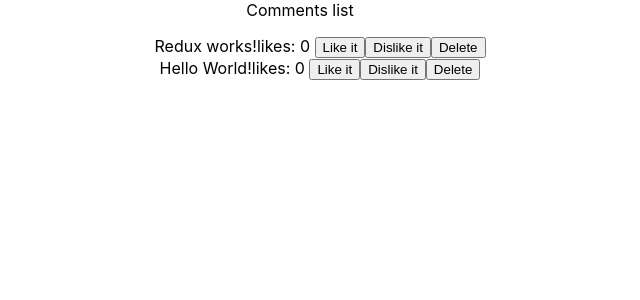
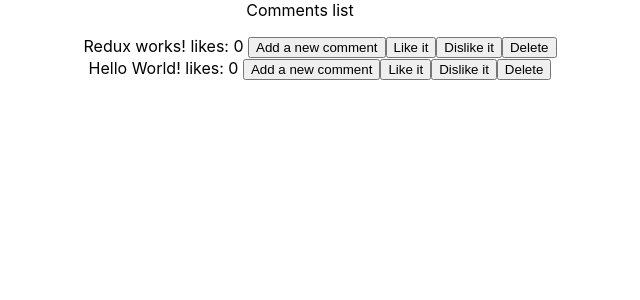
Before and after one commit to mruminski/19.7, a React (Create React App) app: page / in a window 1280 px wide. Shown: the top 300 px of the page, without its empty margins (340-980 px from the left). Built offline with nearby package versions, Linux system fonts and the light colour scheme.

Commit message:
Add btn for create a new comment

```diff
--- a/src/Comment.js
+++ b/src/Comment.js
@@ -1,9 +1,11 @@
 import React from 'react';
 
-const Comment = ({text, thumb, id, likeComment, dislakeComment, removeComment}) =>
+const Comment = ({text, thumb, id, likeComment, dislakeComment,
+  removeComment, createComment}) =>
   <li>
     {text}
-    <span>likes: {thumb} </span>
+    <span> likes: {thumb} </span>
+    <button onClick={() => createComment(id)}>Add a new comment</button>
     <button onClick={() => likeComment(id)}>Like it</button>
     <button onClick={() => dislakeComment(id)}>Dislike it</button>
     <button onClick={() => removeComment(id)}>Delete</button>
--- a/src/CommentContainer.js
+++ b/src/CommentContainer.js
@@ -1,8 +1,9 @@
 import {connect} from 'react-redux';
 import Comment from './Comment';
-import {likeComment, dislakeComment, removeComment} from './actions';
+import {likeComment, dislakeComment, removeComment, createComment} from './actions';
 
 const mapDispatchToProps = dispatch => ({
+  createComment: () => dispatch(createComment(window.prompt('Enter your comment'))),
   likeComment: (id) => dispatch(likeComment(id)),
   dislakeComment: (id) => dispatch(dislakeComment(id)),
   removeComment: (id) => dispatch(removeComment(id))
```
